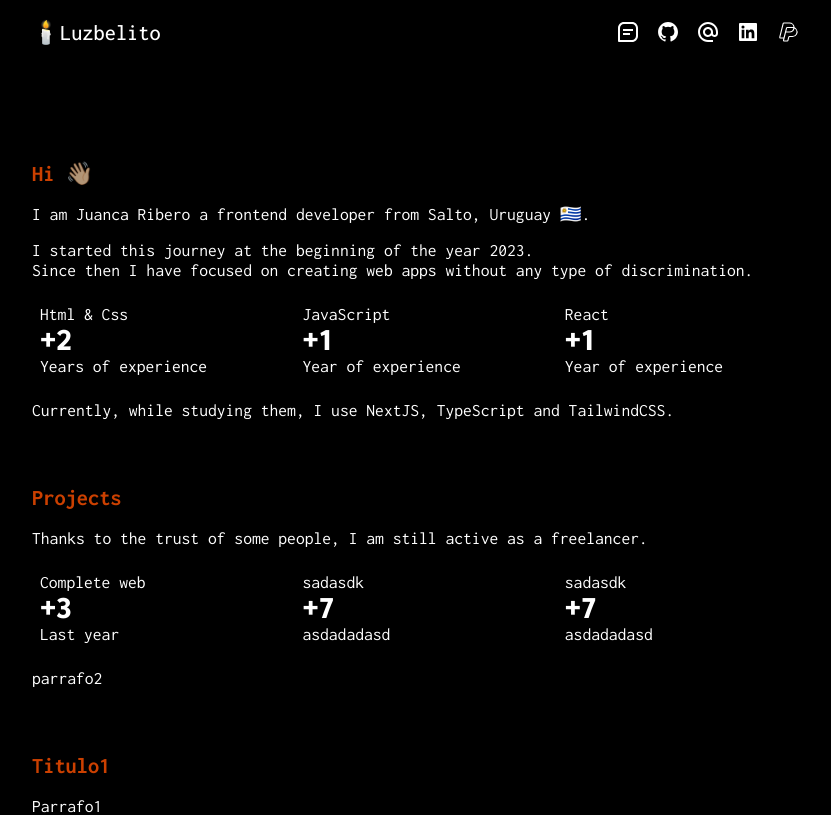
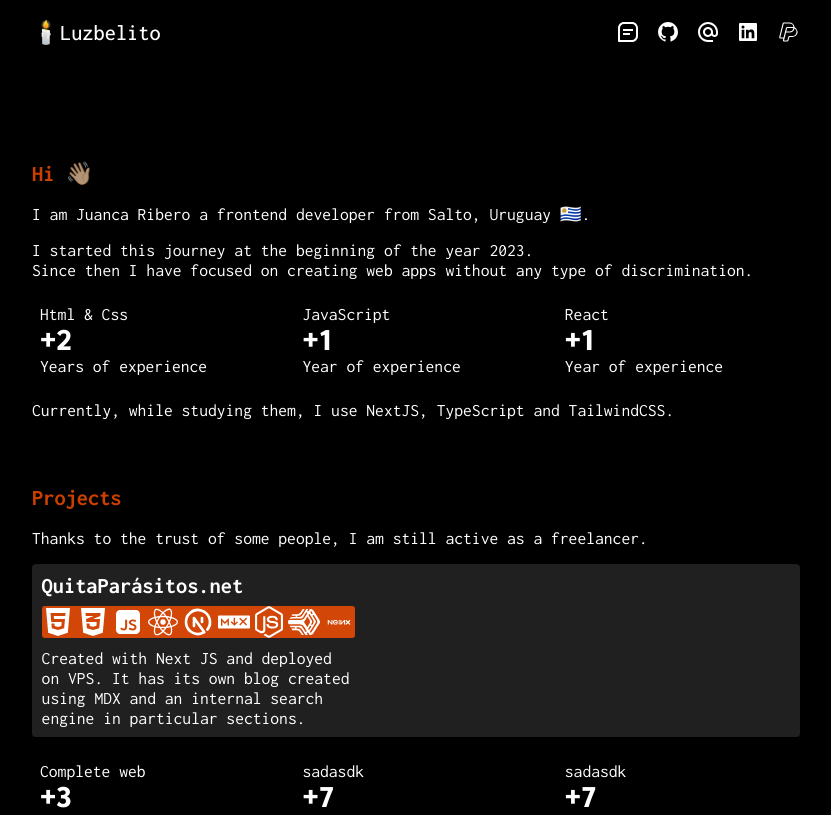
Before and after one commit to riberojuanca/juancaribero, a Next.js app: page / in a window 1280 px wide. Shown: the top 815 px of the page, without its empty margins (224-1055 px from the left). Built offline with nearby package versions, Linux system fonts and the light colour scheme.

Commit message:
ProjectCard was created

```diff
--- a/app/globals.css
+++ b/app/globals.css
@@ -5,6 +5,7 @@
   --principal-color: #0000004f;
   --principal-bg: #000000;
   --third-color: rgba(255, 81, 0, 0.796);
+  --fourth-color: rgba(255, 255, 255, 0.126);
 }
 
 *,
--- a/app/page.jsx
+++ b/app/page.jsx
@@ -1,6 +1,6 @@
 import Link from "next/link";
 
-import Image from "next/image";
+import ProjectCard from "@/components/ProjectCard";
 
 import React from "react";
 import { BiMessageSquareDetail } from "react-icons/bi";
@@ -13,6 +13,7 @@ function page() {
   return (
     <>
       <main>
+
         <header>
           <Link href={"/"}>
             <h1 className="title">🕯️Luzbelito</h1>
@@ -83,6 +84,7 @@ function page() {
                     Thanks to the trust of some people, I am still active as a
                     freelancer.
                   </p>
+                  <ProjectCard />
                   <div className="skills">
                     <div className="skill">
                       <p>Complete web</p>
--- /dev/null
+++ b/components/ProjectCard.jsx
@@ -0,0 +1,41 @@
+import React from "react";
+import Image from "next/image";
+import styles from "@/styles/ProjectCard.module.css";
+
+/*SKILLS ICONS*/
+import { TbBrandNextjs } from "react-icons/tb";
+import { RiJavascriptFill } from "react-icons/ri";
+import { FaHtml5 } from "react-icons/fa";
+import { FaCss3Alt } from "react-icons/fa";
+import { FaNodeJs } from "react-icons/fa";
+import { IoLogoReact } from "react-icons/io5";
+import { SiMdx } from "react-icons/si";
+import { SiPm2 } from "react-icons/si";
+import { DiNginx } from "react-icons/di";
+
+function ProjectCard() {
+  return (
+    <article className={styles.cardContainer}>
+      <div className={styles.texts}>
+        <h3>QuitaParásitos.net</h3>
+        <div className={styles.skills}>
+          <FaHtml5 />
+          <FaCss3Alt />
+          <RiJavascriptFill />
+          <IoLogoReact />
+          <TbBrandNextjs />
+          <SiMdx />
+          <FaNodeJs />
+          <SiPm2 />
+          <DiNginx />
+        </div>
+        <p>
+          Created with Next JS and deployed on VPS. It has its own blog created
+          using MDX and an internal search engine in particular sections.
+        </p>
+      </div>
+    </article>
+  );
+}
+
+export default ProjectCard;
--- /dev/null
+++ b/styles/ProjectCard.module.css
@@ -0,0 +1,42 @@
+.cardContainer {
+  border-radius: 4px;
+  background: var(--fourth-color);
+  display: grid;
+  grid-template-columns: 1fr 3fr;
+  align-items: center;
+  width: 100%;
+  padding: 0.6rem;
+  margin-inline: auto auto;
+  gap: 0.6rem;
+}
+
+.image {
+  width: fit-content;
+  height: fit-content;
+}
+
+.image img {
+  filter: grayscale(100%);
+  border-radius: 4px;
+}
+
+.texts {
+  display: flex;
+  flex-direction: column;
+  justify-content: center;
+  height: 100%;
+  gap: 0.6rem;
+}
+
+.texts h3 {
+  font-size: 1.4rem;
+}
+
+.skills {
+  background: var(--third-color);
+
+  display: flex;
+  font-size: 2rem;
+  gap: 0.2rem;
+  border-radius: 3px;
+}
```
